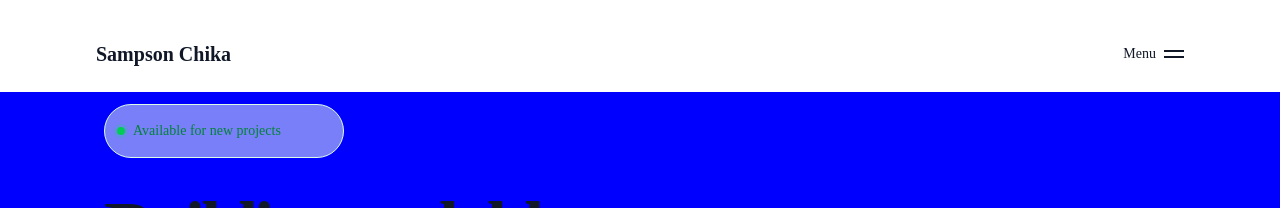
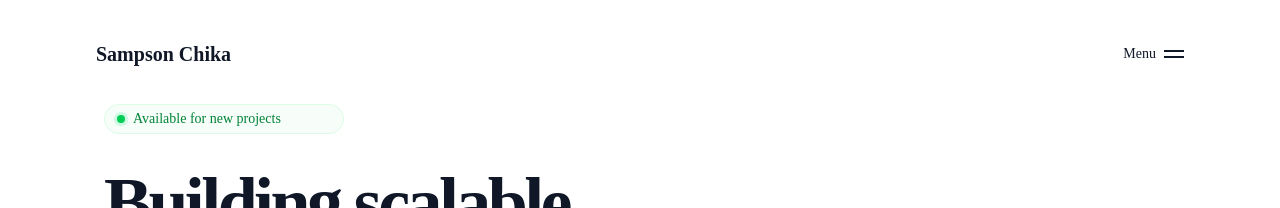
Before and after one commit to Sams-archive/portfoliov, a React (Vite) app: page / in a window 1280 px wide. Shown: the top 208 px of the page. Built offline with nearby package versions, Linux system fonts and the light colour scheme; a web font is replaced by a local one.

Commit message:
hopefully my last commit for today

```diff
--- a/src/components/Footer.jsx
+++ b/src/components/Footer.jsx
@@ -58,7 +58,7 @@ export default function Footer() {
     </div>
 
     {/* Divider */}
-    <div className="border-t border-neutral-800 mt-12 pt-6 text-sm text-gray-500 text-center">
+    <div className="border-t border-neutral-800 mt-12 mb-6 pt-6 text-sm text-gray-500 text-center">
       © {year} Sampson Chika. All rights reserved.
     </div>
 
--- a/src/index.css
+++ b/src/index.css
@@ -2,7 +2,7 @@
 
 :root {
    /* font-family: system-ui, "Lato", sans-serif;  */
-  background-color: blue;
+  background-color: rgb(255, 255, 255);
   scroll-behavior: smooth;
   font-family: "McLaren", cursive;
 }
--- a/src/pages/Home.jsx
+++ b/src/pages/Home.jsx
@@ -5,7 +5,7 @@ export default function Home() {
   return (
     <section id="home" className="relative z-10">
       <div className="flex flex-col px-4 sm:px-6 md:mx-20  my-16 md:mt-22">
-        <div className="inline-flex items-center gap-2  px-3 py-4 bg-green-50/50 border border-green-100 w-60 mt-4 mb-4 rounded-full">
+        <div className="inline-flex items-center gap-2  px-3 py-1 bg-green-50/50 border border-green-100 w-60 mt-4 mb-4 rounded-full">
           <span className="relative flex h-2 w-2">
             <span className="animate-ping absolute inline-flex h-full w-full rounded-full bg-green-400 opacity-75"></span>
             <span className="flex rounded-full h-2 w-2 bg-green-500"></span>
```
